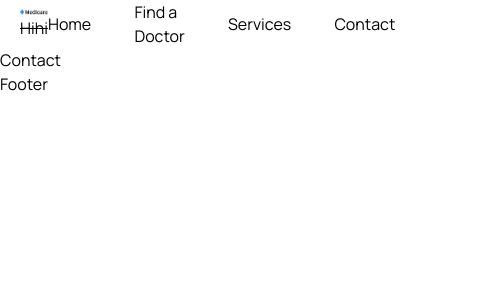
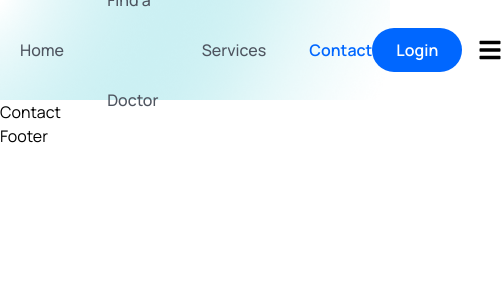
Before and after one commit to lehoangnhatlinh/DocEase-Booking, a React (Vite) app in the folder frontend/: page /contact in a window 390 px wide. Shown: the top 300 px of the page, 502 px wide, since content can reach past the window. Built offline with nearby package versions, Linux system fonts and the light colour scheme; a web font is replaced by a local one.

Commit message:
modify tailwind config and finish header layout

```diff
--- a/frontend/src/App.css
+++ b/frontend/src/App.css
@@ -1,4 +1,8 @@
 @import url('https://fonts.googleapis.com/css2?family=ABeeZee:ital@1&family=Manrope:wght@400;500;600;700;800&family=Poppins:wght@300;700&display=swap');
+
+:root {
+  --text-color : #0067FF;
+}
 
 * {
   margin: 0;
--- a/frontend/src/components/Header/Header.jsx
+++ b/frontend/src/components/Header/Header.jsx
@@ -1,6 +1,8 @@
 import {useEffect, useRef} from 'react'
 import logo from '../../assets/images/logo.png'
+import userImg from '../../assets/images/avatar-icon.png'
 import { NavLink, Link } from 'react-router-dom'
+import { FaBars } from "react-icons/fa"
 
 const navLink = [
   {
@@ -33,27 +35,47 @@ const Header = () => {
             {/* ========= logo  ========= */}
             <div>
               <img src={logo} alt="" />
-              <h2 className='line-through'>Hihi</h2>
             </div>
 
             {/* ========= menu  ========= */}
             <div className="navigation">
               <ul className="menu flex items-center gap-[2.7rem]">
-                {navLink.map((item, index) =>
+                {navLink.map((items, index) => (
                   <li key={index}>
                     <NavLink
-                      to={item.path}
-                      className={(navClass) => {
-                        navClass.isActive
+                      to={items.path}
+                      className={({ isActive }) =>
+                        isActive
                           ? "text-primaryColor text-[16px] leading-7 font-[600]"
-                          : "text-textColor text-[16px] leading-7 font-[500]";
-                      }}
+                          : "text-textColor text-[16px] leading-7 font-[500] hover:text-primaryColor"
+                      }
                     >
-                      {item.display}
+                      {items.display}
                     </NavLink>
                   </li>
-                )}
+                ))}
               </ul>
+            </div>
+
+            {/* ========= nav right  ========= */}
+            <div className='flex items-center gap-4'>
+              <div className='hidden'>
+                <Link to="/">
+                  <figure className='w-[35px] h-[35px] rounded-full'>
+                    <img src={userImg} className='w-full rounded-full' alt="" />
+                  </figure>
+                </Link>
+              </div>
+
+              <Link to="/login">
+                 <button className='btn my-3 py-2 px-6 text-white font-[600] h-[44px] flex items-center justify-center rounded-[50px]'>
+                    Login
+                  </button>
+              </Link>
+
+              <span className='md:hidden'>
+                <FaBars className='w-6 h-6 cursor-pointer' />
+              </span>
             </div>
           </div>
         </div>
--- a/frontend/src/index.css
+++ b/frontend/src/index.css
@@ -24,6 +24,10 @@
     .text_para {
         @apply text-[18px] leading-[30px] font-[400] text-textColor mt-[18px];
     }
+
+    .header {
+        @apply bg-[url('./assets/images/mask.png')] bg-no-repeat bg-cover w-full h-[100px] leading-[100px]
+    }
 }
 
 @media only screen and (max-width: 1024px) {
--- a/frontend/tailwind.config.js
+++ b/frontend/tailwind.config.js
@@ -6,7 +6,7 @@ export default {
   ],
   theme: {
     extend: {
-      color: {
+      colors: {
         primaryColor: "#0067FF",
         yellowColor : "#FEB60D",
         purpleColor: "#9771FF",
@@ -17,7 +17,7 @@ export default {
 
       boxShadow : {
         panelShadow : "rgba(17, 12, 46, 0.15) 0px 48px 100px 0px"
-      }
+      },
     },
   },
   plugins: [],
```
Also changed, not shown: 1 other file (tests, documents, lock files or other folders).
